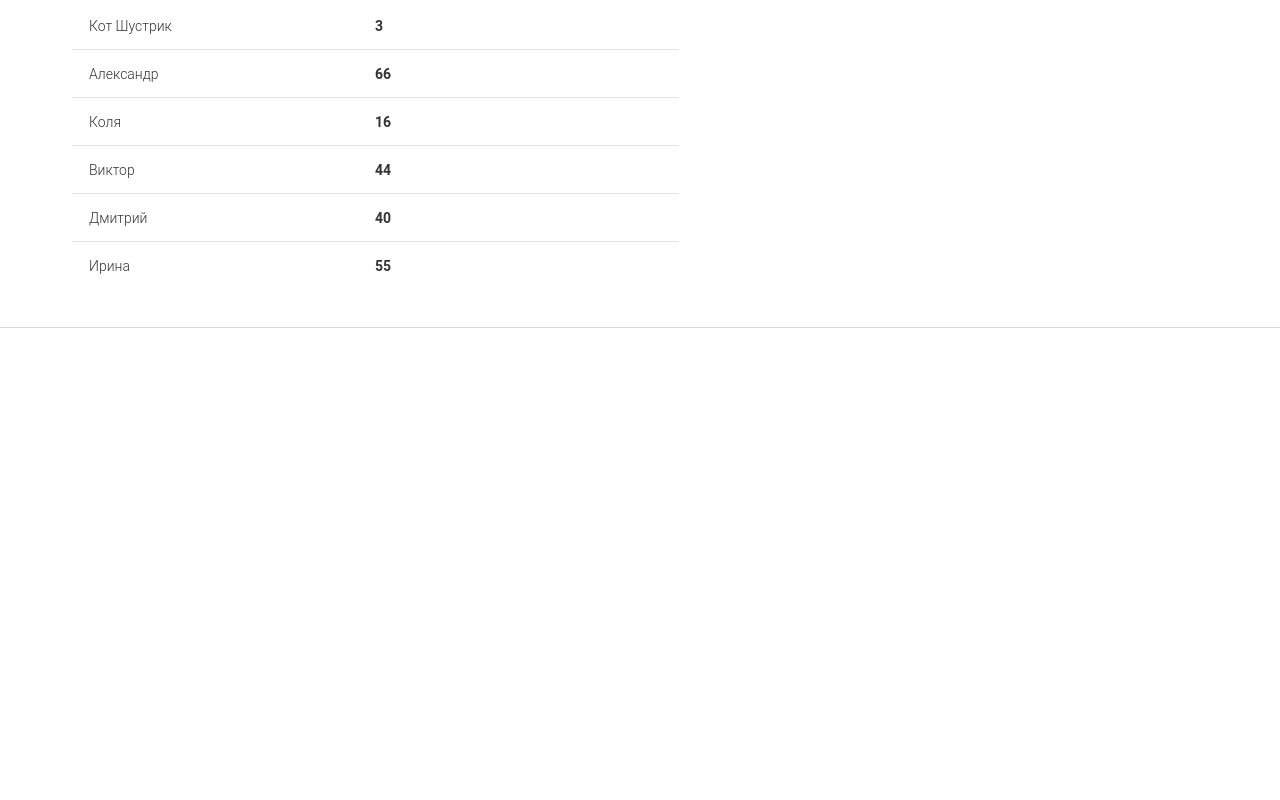
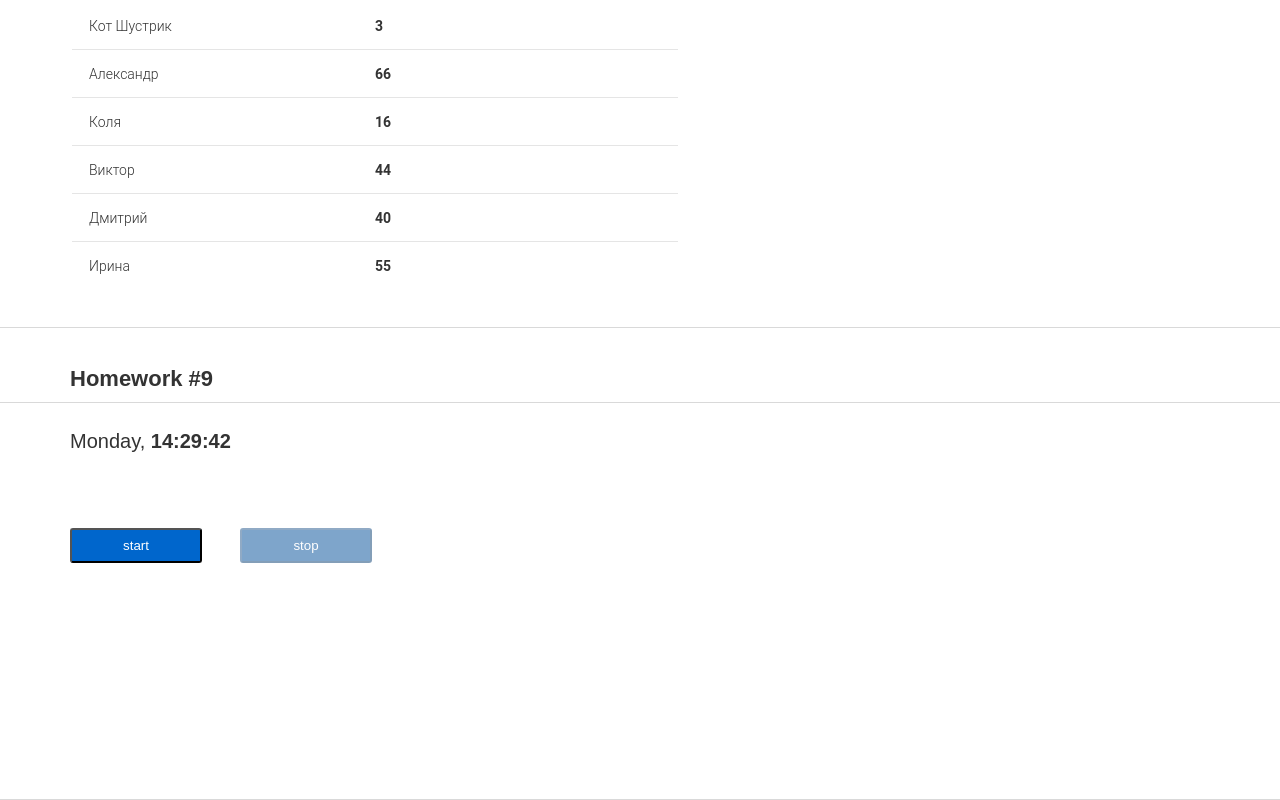
Before and after one commit to VitalickWeb/tasks-ignat, a React (Create React App) app: page /#/junior in a window 1280 px wide. Shown: the part 988-1788 px from the top of the page. Before the commit the page ends 1316 px from the top, so only its background shows below. Built offline with nearby package versions, Linux system fonts and the light colour scheme.

Commit message:
home task 9

```diff
--- a/src/s2-homeworks/hw05/pages/Junior.tsx
+++ b/src/s2-homeworks/hw05/pages/Junior.tsx
@@ -10,7 +10,7 @@ function Junior() {
             <HW6 />
             <HW7 />
             <HW8 />
-            {/*<HW9 />*/}
+            <HW9 />
         </div>
     )
 }
--- a/src/s2-homeworks/hw09/Clock.module.css
+++ b/src/s2-homeworks/hw09/Clock.module.css
@@ -1,14 +1,33 @@
 .buttonsContainer {
+    padding-top: 55px;
+    display: flex;
 }
 
 .clock {
+    padding: 26px 0 201px 70px;
 }
 
 .watch {
+    width: 175px;
+    font-family: Montserrat, sans-serif;
+    font-style: normal;
+    font-weight: 400;
+    font-size: 20px;
+    line-height: 24px;
+
+    color: #333;
 }
 
 .watch strong {
+    cursor: auto;
 }
 
 .more {
+    font-family: Montserrat, sans-serif;
+    font-style: normal;
+    font-weight: 400;
+    font-size: 16px;
+    line-height: 20px;
+
+    color: rgba(0, 0, 0, 0.5);
 }
--- a/src/s2-homeworks/hw09/Clock.tsx
+++ b/src/s2-homeworks/hw09/Clock.tsx
@@ -4,7 +4,7 @@ import {restoreState} from '../hw06/localStorage/localStorage'
 import s from './Clock.module.css'
 
 function Clock() {
-    const [timerId, setTimerId] = useState<number | undefined>(undefined)
+    const [timerId, setTimerId] = useState<NodeJS.Timeout | undefined>(undefined)
     // for autotests // не менять // можно подсунуть в локалСторэдж нужную дату, чтоб увидеть как она отображается
     const [date, setDate] = useState<Date>(new Date(restoreState('hw9-date', Date.now())))
     const [show, setShow] = useState<boolean>(false)
@@ -12,27 +12,49 @@ function Clock() {
     const start = () => {
         // пишут студенты // запустить часы (должно отображаться реальное время, а не +1)
         // сохранить ид таймера (https://learn.javascript.ru/settimeout-setinterval#setinterval)
-
+         const id = setInterval(() => {
+            setDate(new Date())
+        }, 1000)
+        setTimerId(id)
     }
 
     const stop = () => {
         // пишут студенты // поставить часы на паузу, обнулить ид таймера (timerId <- undefined)
-
+        clearInterval(timerId)
+        setTimerId(undefined)
     }
 
     const onMouseEnter = () => { // пишут студенты // показать дату если наведена мышка
-
+        setShow(!show)
     }
     const onMouseLeave = () => { // пишут студенты // спрятать дату если мышка не наведена
-
+        setShow(!show)
     }
 
-    const stringTime = 'date->time' || <br/> // часы24:минуты:секунды (01:02:03)/(23:02:03)/(24:00:00)/(00:00:01) // пишут студенты
-    const stringDate = 'date->date' || <br/> // день.месяц.год (01.02.2022) // пишут студенты, варианты 01.02.0123/01.02.-123/01.02.12345 не рассматриваем
+    const formatterTime = new Intl.DateTimeFormat('ru', {
+        hour: 'numeric',
+        minute: 'numeric',
+        second: 'numeric'
+    });
+    const stringTime = formatterTime.format(date) // часы24:минуты:секунды (01:02:03)/(23:02:03)/(24:00:00)/(00:00:01) // пишут студенты
+
+    const formatterDate = new Intl.DateTimeFormat('ru', {
+        day: 'numeric',
+        month: 'numeric',
+        year: 'numeric'
+    });
+    const stringDate = formatterDate.format(date) // день.месяц.год (01.02.2022) // пишут студенты, варианты 01.02.0123/01.02.-123/01.02.12345 не рассматриваем
 
     // день недели на английском, месяц на английском (https://learn.javascript.ru/intl#intl-datetimeformat)
-    const stringDay = 'date->day' || <br/> // пишут студенты
-    const stringMonth = 'date->month' || <br/> // пишут студенты
+    const formatterDay = new Intl.DateTimeFormat('en', {
+        weekday: 'long'
+    });
+    const stringDay = formatterDay.format(date); // пишут студенты
+
+    const formatterMonth = new Intl.DateTimeFormat('en', {
+        month: 'long'
+    });
+    const stringMonth = formatterMonth.format(date) // пишут студенты
 
     return (
         <div className={s.clock}>
@@ -52,8 +74,8 @@ function Clock() {
                 <div className={s.more}>
                     {show ? (
                         <>
-                            <span id={'hw9-month'}>{stringMonth}</span>,{' '}
-                            <span id={'hw9-date'}>{stringDate}</span>
+                            <span id={'hw9-date'}>{stringDate}</span>,{' '}
+                            <span id={'hw9-month'}>{stringMonth}</span>
                         </>
                     ) : (
                         <>
@@ -66,14 +88,14 @@ function Clock() {
             <div className={s.buttonsContainer}>
                 <SuperButton
                     id={'hw9-button-start'}
-                    disabled={true} // пишут студенты // задизэйблить если таймер запущен
+                    disabled={timerId === undefined ? false : true} // пишут студенты // задизэйблить если таймер запущен
                     onClick={start}
                 >
                     start
                 </SuperButton>
                 <SuperButton
                     id={'hw9-button-stop'}
-                    disabled={true} // пишут студенты // задизэйблить если таймер не запущен
+                    disabled={timerId === undefined ? true : false} // пишут студенты // задизэйблить если таймер не запущен
                     onClick={stop}
                 >
                     stop
--- a/src/s2-homeworks/hw09/HW9.tsx
+++ b/src/s2-homeworks/hw09/HW9.tsx
@@ -12,9 +12,10 @@ import s2 from '../../s1-main/App.module.css'
 const HW9 = () => {
     return (
         <div id={'hw9'}>
+            <div className={s2.hw}>
             <div className={s2.hwTitle}>Homework #9</div>
+            <div className={s2.lineTop}></div>
 
-            <div className={s2.hw}>
                 <Clock />
             </div>
         </div>
```
